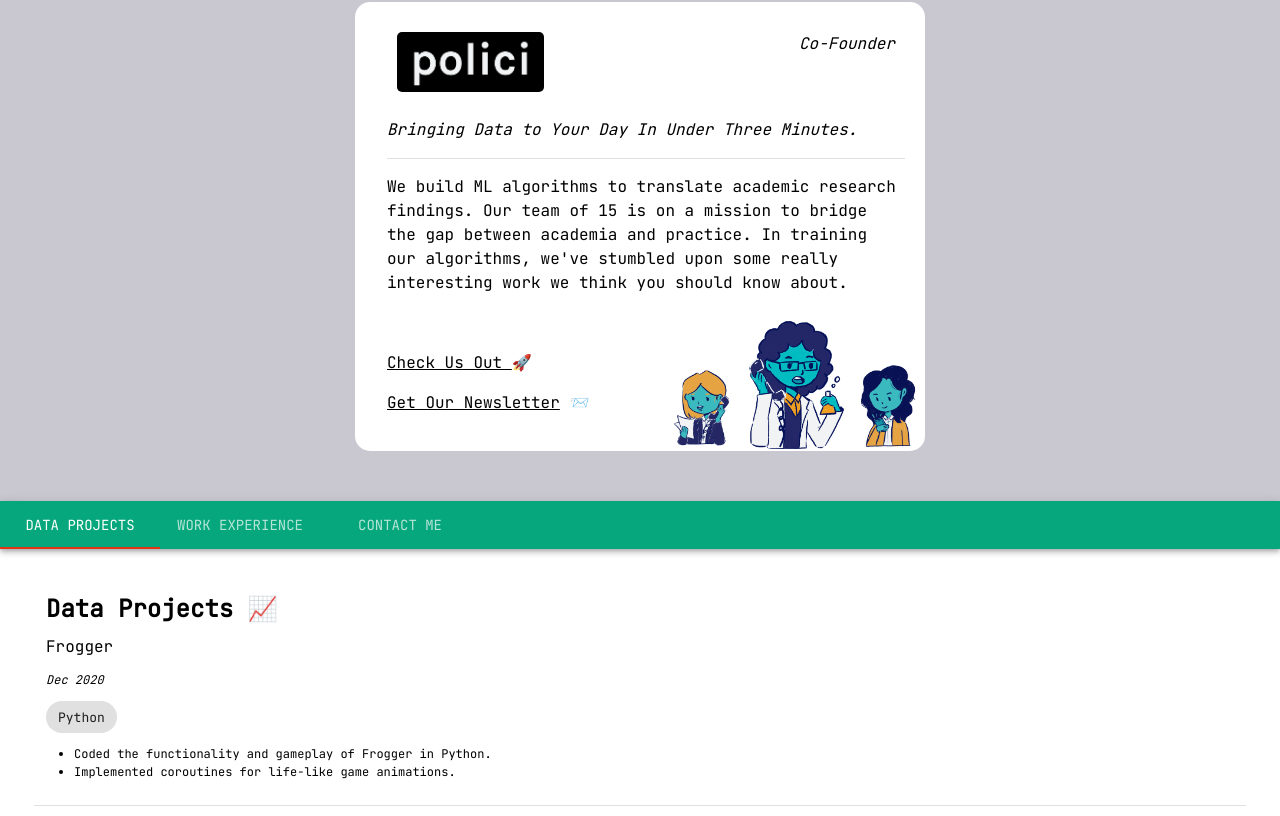
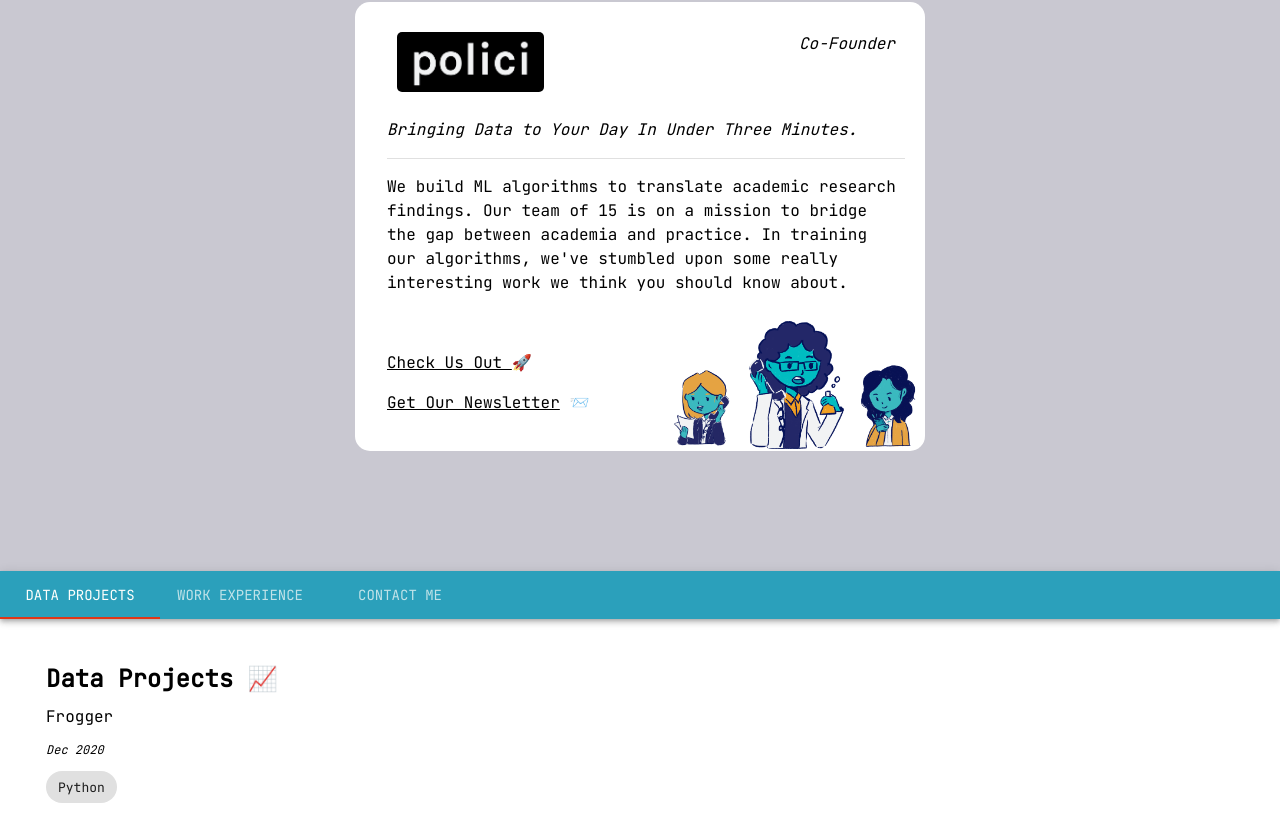
Before and after one commit to henrymanley/website, a React (Create React App) app: page / in a window 1280 px wide. Shown: the part 1166-1982 px from the top of the page. Built offline with nearby package versions, Linux system fonts and the light colour scheme.

Commit message:
refactor v4

```diff
--- a/src/components/Tab.jsx
+++ b/src/components/Tab.jsx
@@ -64,7 +64,7 @@ export default function SimpleTabs() {
             <AppBar position="static">
                 <Tabs value={value} onChange={handleChange} TabIndicatorProps={{style: {background:'#E03616'}}}
                 style={{
-                    backgroundColor: "#06A77D",
+                    backgroundColor: "#2BA0BB",
                     color: '#FFFFFC'
                 }}>
                     <Tab label="Data Projects" {...a11yProps(0)} />
--- a/src/components/VertCaro.jsx
+++ b/src/components/VertCaro.jsx
@@ -40,7 +40,7 @@ class Caro extends React.Component {
                     width: '550px',
                     marginLeft: 'auto',
                     marginRight: 'auto',
-                    marginBottom: '50px'}}>
+                    marginBottom: '120px'}}>
                     <Polici />
                 </div>
             </div>
```
Also changed, not shown: 1 other file (tests, documents, lock files or other folders).
